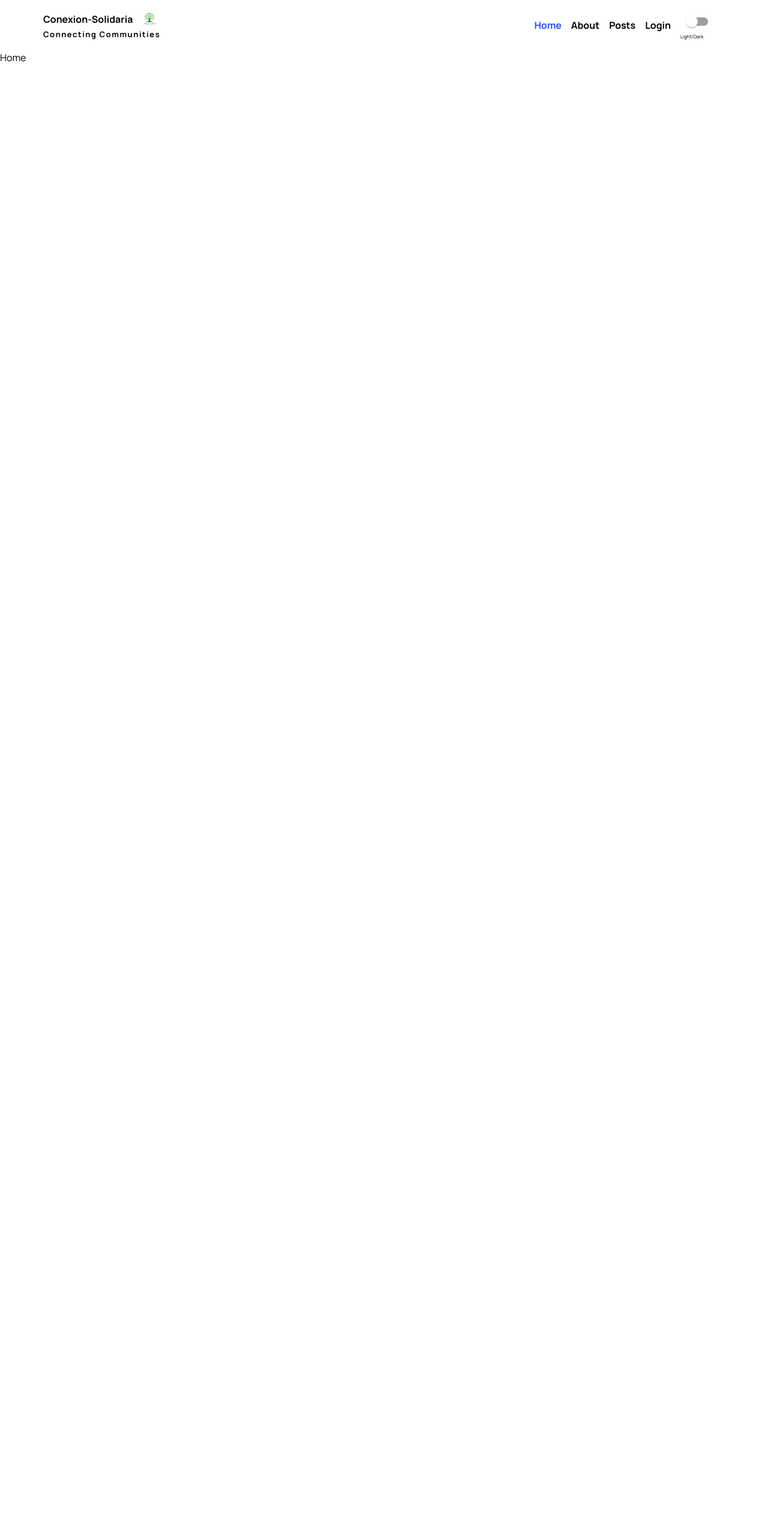
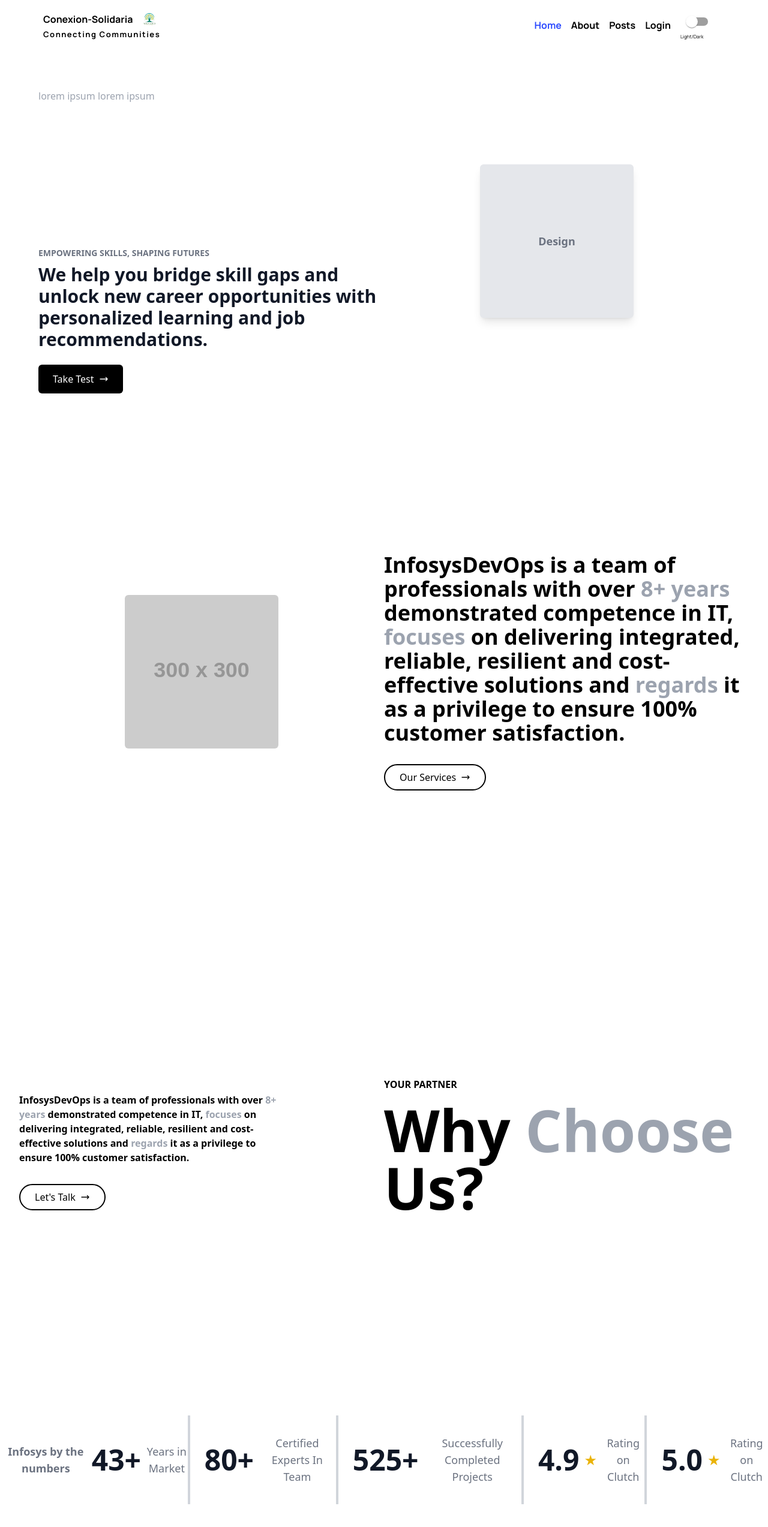
Before and after one commit to Error-404-NotFound/Conexion-Solidaria, a React (Vite) app in the folder frontend/: page / in a window 1280 px wide. Shown: the whole page at 60% size. Before the commit the page ends 800 px from the top, so only its background shows below. Built offline with nearby package versions, Linux system fonts and the light colour scheme.

Commit message:
Landing page 40%

```diff
--- a/frontend/src/pages/Home.jsx
+++ b/frontend/src/pages/Home.jsx
@@ -2,6 +2,222 @@
 
 export const Home = () => {
   return (
-    <div>Home</div>
+    <div className="min-h-screen bg-white dark:bg-gray-900 text-gray-900 dark:text-gray-100 font-sans transition-colors duration-300">
+      {/* Header */}
+      {/* <header className="flex justify-between items-center p-4">
+        <div className="text-lg font-bold dark:text-white">Logo</div>
+        <button className="text-gray-500 dark:text-gray-300 focus:outline-none">
+          {// Hamburger Icon }
+          <svg
+            xmlns="http://www.w3.org/2000/svg"
+            fill="none"
+            viewBox="0 0 24 24"
+            stroke="currentColor"
+            className="w-6 h-6"
+          >
+            <path
+              strokeLinecap="round"
+              strokeLinejoin="round"
+              strokeWidth={2}
+              d="M4 6h16M4 12h16M4 18h16"
+            />
+          </svg>
+        </button>
+      </header>
+      */}
+
+      {/* Main Content */}
+      <main className="flex flex-col md:flex-row items-center justify-between p-8 md:p-16">
+        {/* Left Column */}
+        <div className="flex-1 space-y-8">
+          {/* Placeholder Text */}
+          <div className="text-gray-400 dark:text-gray-500">
+            lorem ipsum lorem ipsum
+          </div>
+
+          {/* Section Heading and Description */}
+          <div>
+            <h2 className="text-gray-500 dark:text-gray-400 uppercase text-sm font-semibold mb-2 mt-60">
+              Empowering Skills, Shaping Futures
+            </h2>
+            <p className="text-2xl md:text-3xl font-bold text-gray-900 dark:text-gray-100 mb-6">
+              We help you bridge skill gaps and unlock new career opportunities
+              with personalized learning and job recommendations.
+            </p>
+
+            {/* Call to Action Button */}
+            <button className="bg-black text-white dark:bg-gray-700 dark:text-gray-100 py-3 px-6 rounded-md flex items-center space-x-2 hover:bg-gray-800 dark:hover:bg-gray-600 transition duration-200">
+              <span>Take Test</span>
+              <svg
+                xmlns="http://www.w3.org/2000/svg"
+                fill="none"
+                viewBox="0 0 24 24"
+                stroke="currentColor"
+                className="w-4 h-4"
+              >
+                <path
+                  strokeLinecap="round"
+                  strokeLinejoin="round"
+                  strokeWidth={2}
+                  d="M17 8l4 4m0 0l-4 4m4-4H3"
+                />
+              </svg>
+            </button>
+          </div>
+        </div>
+
+        {/* Right Column - Design Placeholder */}
+        <div className="flex-1 flex justify-center items-center mt-10 md:mt-0">
+          <div className="w-64 h-64 bg-gray-200 dark:bg-gray-700 rounded-md flex justify-center items-center shadow-lg">
+            <span className="text-lg font-semibold text-gray-500 dark:text-gray-400">Design</span>
+          </div>
+        </div>
+      </main>
+
+      {/* Scroll to Explore
+      <footer className="text-center mt-12">
+        <button className="text-gray-600 dark:text-gray-400">
+          <span>Scroll to explore</span>
+          <svg
+            xmlns="http://www.w3.org/2000/svg"
+            fill="none"
+            viewBox="0 0 24 24"
+            stroke="currentColor"
+            className="w-5 h-5 mx-auto mt-2"
+          >
+            <path
+              strokeLinecap="round"
+              strokeLinejoin="round"
+              strokeWidth={2}
+              d="M19 9l-7 7-7-7"
+            />
+          </svg>
+        </button>
+      </footer>
+      */}
+
+      {/* Info Section */}
+      <InfoSection />
+
+      {/* Why Us Section */}
+      <WhyUS />
+
+      {/* Infosys Stats */}
+      <InfosysStats />
+    </div>
   )
 }
+
+
+export const InfoSection = () => {
+  return (
+    <div className="flex flex-col md:flex-row items-center justify-between min-h-screen p-8 bg-white dark:bg-gray-900 text-black dark:text-white">
+      {/* Left: Image Placeholder */}
+      <div className="w-full md:w-1/2 flex justify-center md:justify-center mb-8 md:mb-0">
+        <img
+          src="https://via.placeholder.com/300" // Replace with your image URL or component
+          alt="3D Spring Design"
+          className="w-64 h-64 object-contain rounded-md"
+        />
+      </div>
+
+      {/* Right: Text Content */}
+      <div className="w-full md:w-1/2">
+        <h2 className="text-2xl md:text-4xl font-bold mb-4 leading-tight">
+          InfosysDevOps is a team of professionals with over <span className="text-gray-400 dark:text-gray-500">8+ years</span> demonstrated competence in IT,
+          <span className="text-gray-400 dark:text-gray-500"> focuses</span> on delivering integrated, reliable, resilient and cost-effective solutions and
+          <span className="text-gray-400 dark:text-gray-500"> regards</span> it as a privilege to ensure 100% customer satisfaction.
+        </h2>
+
+        {/* Button */}
+        <button className="mt-8 bg-white dark:bg-gray-800 text-black dark:text-white border-2 border-black dark:border-white rounded-full py-2 px-6 flex items-center hover:bg-gray-100 dark:hover:bg-gray-700 transition">
+          <span className="mr-2">Our Services</span>
+          <svg
+            xmlns="http://www.w3.org/2000/svg"
+            fill="none"
+            viewBox="0 0 24 24"
+            stroke="currentColor"
+            className="w-4 h-4"
+          >
+            <path strokeLinecap="round" strokeLinejoin="round" strokeWidth="2" d="M17 8l4 4m0 0l-4 4m4-4H3" />
+          </svg>
+        </button>
+      </div>
+    </div>
+  );
+};
+
+export const WhyUS = () => {
+  return (
+    <div className="flex flex-col md:flex-row items-center justify-between min-h-screen p-8 bg-white dark:bg-gray-900 text-black dark:text-white">
+      {/* Left: Text Content */}
+      <div className="w-full md:w-1/2">
+        <p className="text-base md:text-base font-bold mb-4 leading-tight pr-40">
+          InfosysDevOps is a team of professionals with over <span className="text-gray-400 dark:text-gray-500">8+ years</span> demonstrated competence in IT,
+          <span className="text-gray-400 dark:text-gray-500"> focuses</span> on delivering integrated, reliable, resilient and cost-effective solutions and
+          <span className="text-gray-400 dark:text-gray-500"> regards</span> it as a privilege to ensure 100% customer satisfaction.
+        </p>
+
+        {/* Button */}
+        <button className="mt-8 bg-white dark:bg-gray-800 text-black dark:text-white border-2 border-black dark:border-white rounded-full py-2 px-6 flex items-center hover:bg-gray-100 dark:hover:bg-gray-700 transition">
+          <span className="mr-2">Let's Talk</span>
+          <svg
+            xmlns="http://www.w3.org/2000/svg"
+            fill="none"
+            viewBox="0 0 24 24"
+            stroke="currentColor"
+            className="w-4 h-4"
+          >
+            <path strokeLinecap="round" strokeLinejoin="round" strokeWidth="2" d="M17 8l4 4m0 0l-4 4m4-4H3" />
+          </svg>
+        </button>
+      </div>
+
+      {/* Right : Why Us Header */}
+      <div className="w-full md:w-1/2">
+        <p className="text-xl md:text-base font-bold mb-4 leading-tight">
+          YOUR PARTNER
+        </p>
+
+        <p className="text-8xl md:text-8xl font-bold mb-4 leading-tight">
+          Why <span className="text-gray-400 dark:text-gray-500">Choose</span> Us?
+        </p>
+      </div>
+
+      {/* Right: Text Content */}
+    </div>
+  );
+};
+
+const InfosysStats = () => {
+  const stats = [
+    { value: '43+', label: 'Years in Market' },
+    { value: '80+', label: 'Certified Experts In Team' },
+    { value: '525+', label: 'Successfully Completed Projects' },
+    { value: '4.9', label: 'Rating on Clutch', star: true },
+    { value: '5.0', label: 'Rating on Clutch', star: true },
+  ];
+
+  return (
+    <div className="flex flex-col md:flex-row justify-around items-center text-center py-10 bg-white space-y-4 md:space-y-0">
+      {/* Title */}
+      <div className="mb-6 md:mb-0">
+        <p className="text-gray-500 text-lg font-semibold">Infosys by the numbers</p>
+      </div>
+
+      {/* Stats */}
+      {stats.map((stat, index) => (
+        <div
+          key={index}
+          className={`flex flex-col md:flex-row items-center justify-center space-x-2 pt-8 pb-8 ${
+            index !== 0 ? 'md:border-l-4 md:border-gray-300 md:pl-6' : ''
+          }`}
+        >
+          <h2 className="text-5xl font-bold">{stat.value}</h2>
+          {stat.star && <span className="text-yellow-500 text-2xl">★</span>}
+          <p className="text-gray-500 text-lg">{stat.label}</p>
+        </div>
+      ))}
+    </div>
+  );
+};
```
